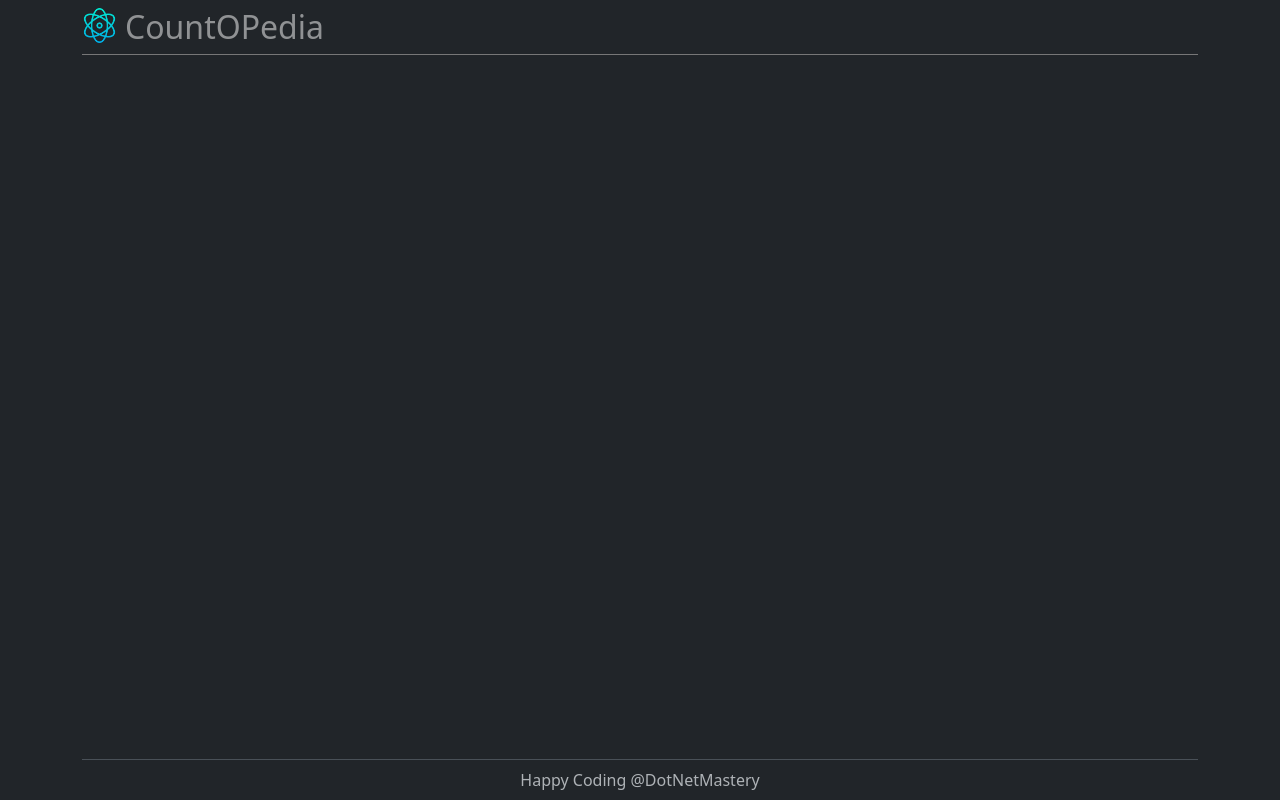
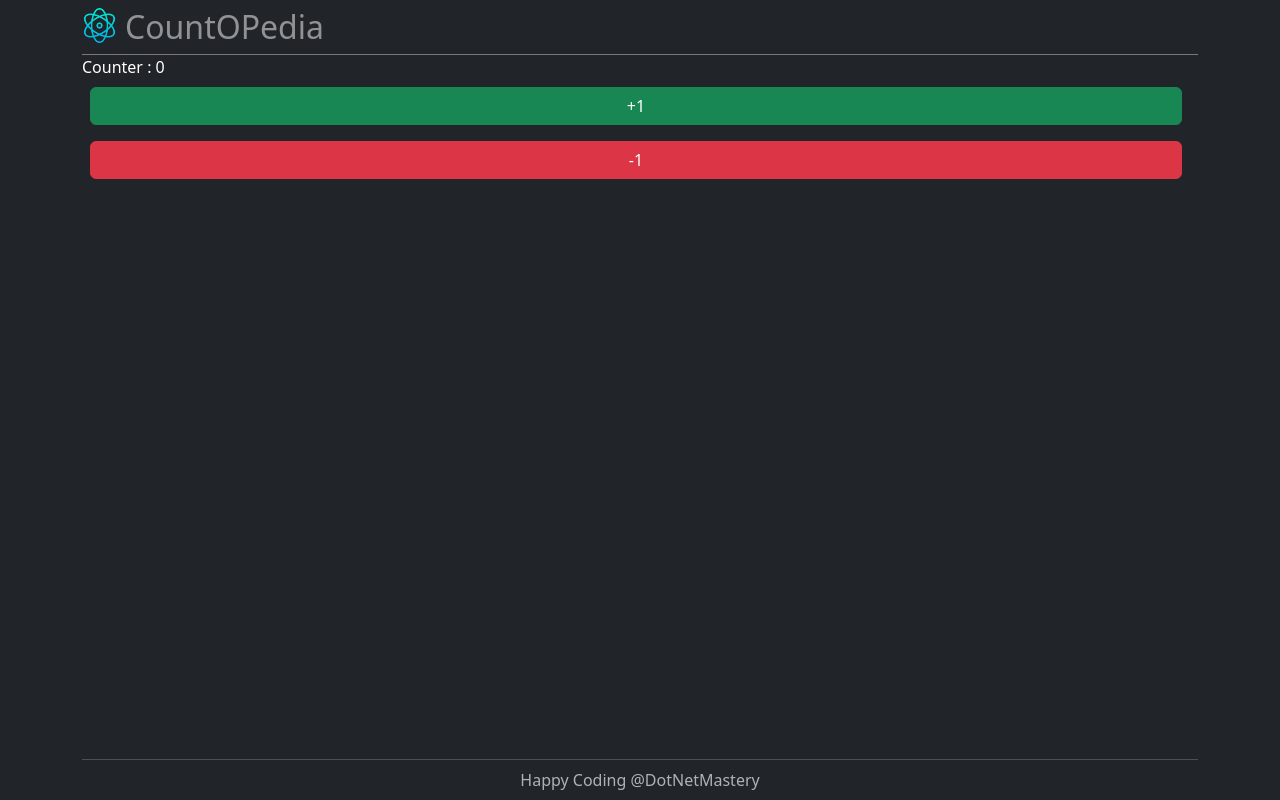
Before and after one commit to bhrugen/2-CountOPedia, a React (Vite) app in the folder CountOPedia/: page / in a window 1280 px wide. Built offline with nearby package versions, Linux system fonts and the light colour scheme.

Commit message:
Section 4 - Counter Component

```diff
--- /dev/null
+++ b/CountOPedia/src/Counter.jsx
@@ -0,0 +1,12 @@
+function Counter() {
+  let count = 0;
+  return (
+    <div className="row text-white container">
+      Counter : {count}
+      <button className="btn btn-success m-2">+1</button>
+      <button className="btn btn-danger m-2">-1</button>
+    </div>
+  );
+}
+
+export default Counter;
--- a/CountOPedia/src/main.jsx
+++ b/CountOPedia/src/main.jsx
@@ -2,11 +2,14 @@ import { StrictMode } from "react";
 import { createRoot } from "react-dom/client";
 import Header from "./Layout/Header";
 import Footer from "./Layout/Footer";
+import Counter from "./Counter";
 createRoot(document.getElementById("root")).render(
   <StrictMode>
     <div className="d-flex flex-column min-vh-100">
       <Header />
-      <main className="flex-fill"></main>
+      <main className="flex-fill">
+        <Counter></Counter>
+      </main>
       <Footer />
     </div>
   </StrictMode>
```
